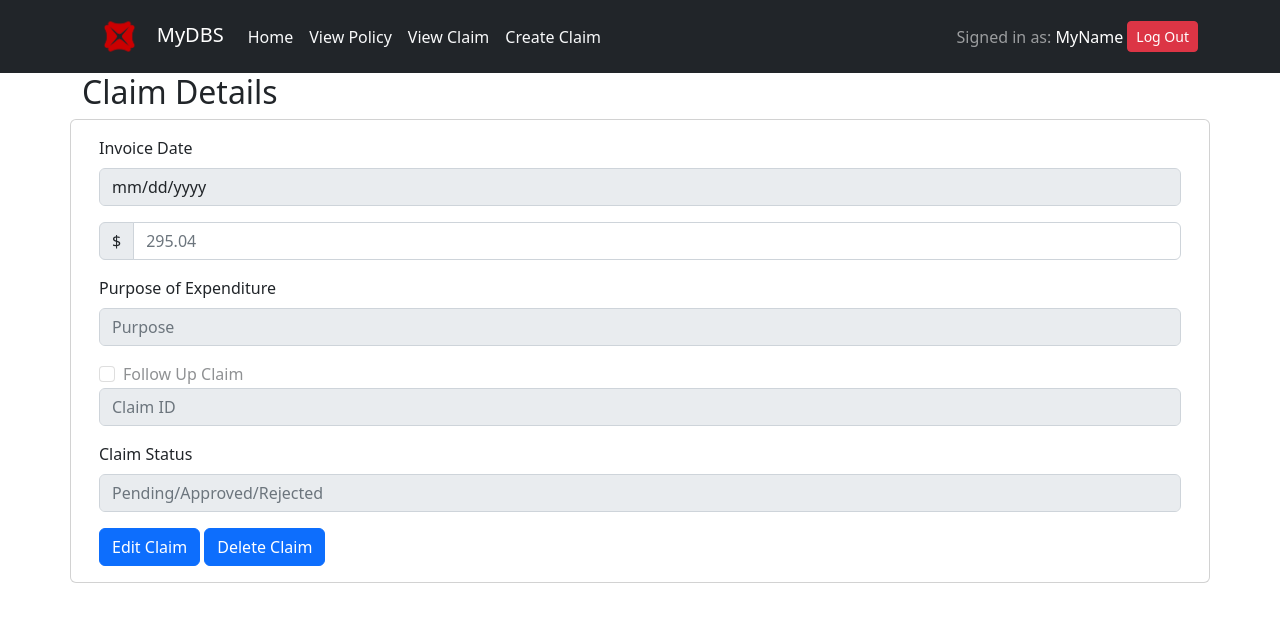
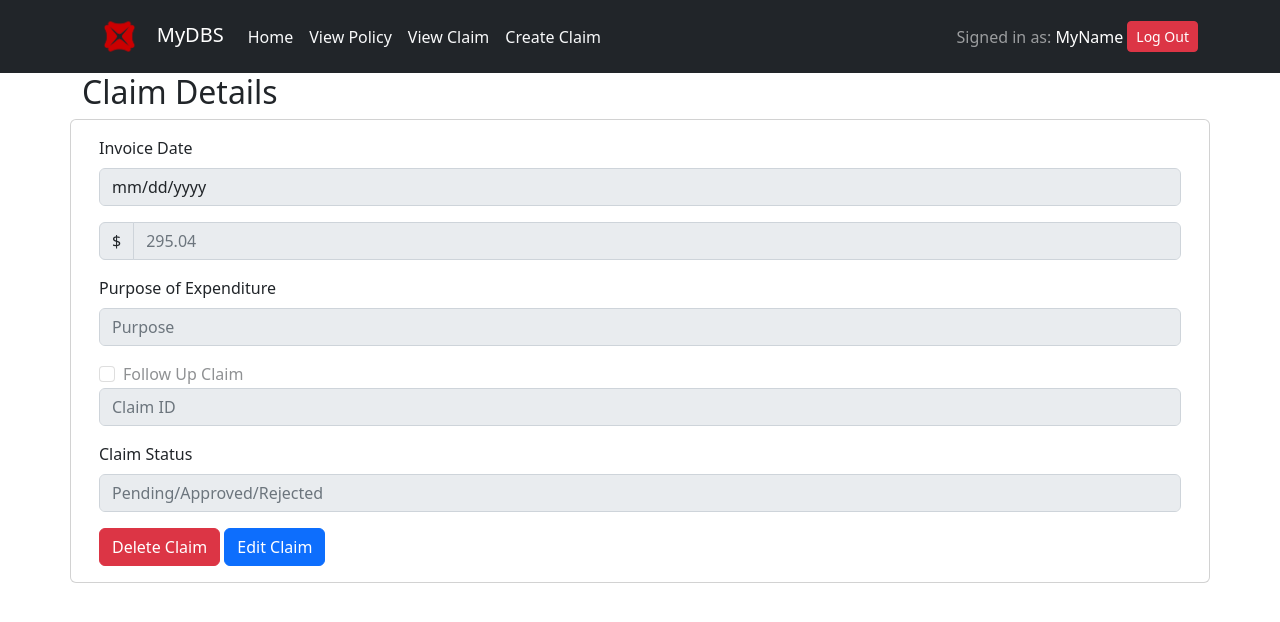
Before and after one commit to TheSpaceCuber/tt2_8, a React (Create React App) app in the folder frontend/tt2_8/: page /view_claim_details in a window 1280 px wide. Shown: the top 622 px of the page. Built offline with nearby package versions, Linux system fonts and the light colour scheme.

Commit message:
ViewClaimDetails update!! :D

```diff
--- a/frontend/tt2_8/src/pages/ViewClaimDetails.jsx
+++ b/frontend/tt2_8/src/pages/ViewClaimDetails.jsx
@@ -5,9 +5,19 @@ import Container from 'react-bootstrap/Container';
 import Row from 'react-bootstrap/Row';
 import Form from 'react-bootstrap/Form';
 import InputGroup from 'react-bootstrap/InputGroup';
-
+import React, { useState } from 'react';
 
 function ViewClaimDetails() {
+
+  const [check, setCheck] = useState(true);
+
+  function EditClaim(){
+      if (check == true){
+          setCheck(false);
+
+      }
+  }
+
     return (
       <div>
         <Container>
@@ -18,29 +28,29 @@ function ViewClaimDetails() {
         <Form>
         <Form.Group className="mb-3" controlId="formBasicEmail">
           <Form.Label>Invoice Date</Form.Label>
-          <Form.Control type="date" disabled/>
+          <Form.Control type="date" disabled={check}/>
         </Form.Group>
 
         <InputGroup className="mb-3">
         <InputGroup.Text>$</InputGroup.Text>
-        <Form.Control type='number' placeholder={"295.04"} aria-label="Amount (to the nearest dollar)" />
+        <Form.Control type='number' placeholder={"295.04"} aria-label="Amount (to the nearest dollar)" disabled={check}/>
         </InputGroup>
 
         <Form.Group className="mb-3" controlId="formBasicEmail">
           <Form.Label>Purpose of Expenditure</Form.Label>
-          <Form.Control type="text"  placeholder='Purpose' disabled/>
+          <Form.Control type="text"  placeholder='Purpose' disabled={check}/>
         </Form.Group>
 
         <Form.Group className="mb-3" controlId="formBasicCheckbox">
-          <Form.Check type="checkbox" label="Follow Up Claim " disabled/>
-          <Form.Control type="text"  placeholder='Claim ID' disabled/>
+          <Form.Check type="checkbox" label="Follow Up Claim " disabled={check}/>
+          <Form.Control type="text"  placeholder='Claim ID' disabled={check}/>
         </Form.Group>
 
         <Form.Group className="mb-3" controlId="formBasicEmail">
           <Form.Label>Claim Status </Form.Label>
-          <Form.Control type="text"  placeholder='Pending/Approved/Rejected' disabled/>
+          <Form.Control type="text"  placeholder='Pending/Approved/Rejected' disabled={check}/>
         </Form.Group>
-        <Button>Edit Claim</Button> <Button>Delete Claim</Button>
+        <Button variant='danger'>Delete Claim</Button> <Button id="EditBtn" onClick={EditClaim} style={{display: check ? 'inline' : 'none' }}>Edit Claim</Button>  <Button id="SaveBtn" style={{display: check ? 'none' : 'inline' }}>Save</Button>
       </Form>
 
       </Card.Body>
--- a/frontend/tt2_8/src/pages/ViewClaims.jsx
+++ b/frontend/tt2_8/src/pages/ViewClaims.jsx
@@ -5,7 +5,7 @@ function ViewClaims() {
     return (
       <div>
 
-        <Button>View Claim</Button>
+        <Button>View Claimm</Button>
         <Link to="/view_claim_details">Details</Link>
       </div>
     );
```
